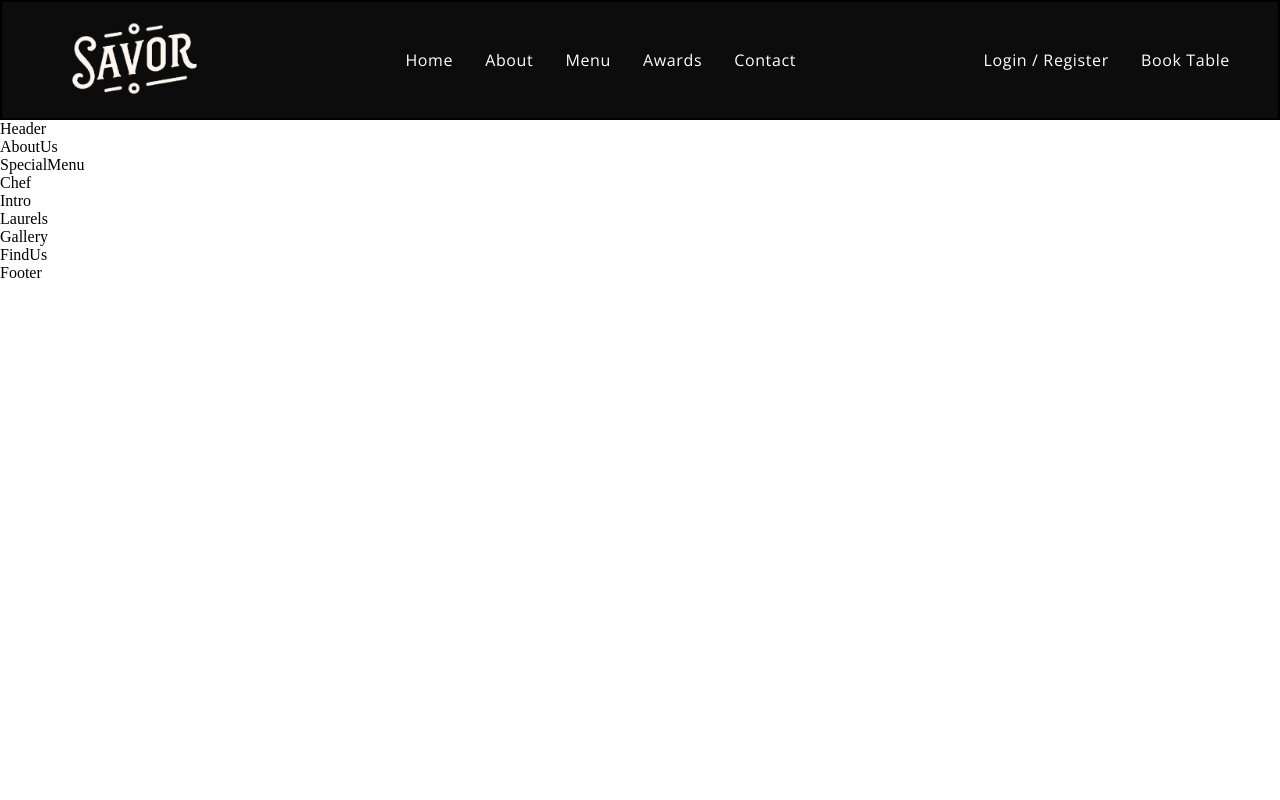
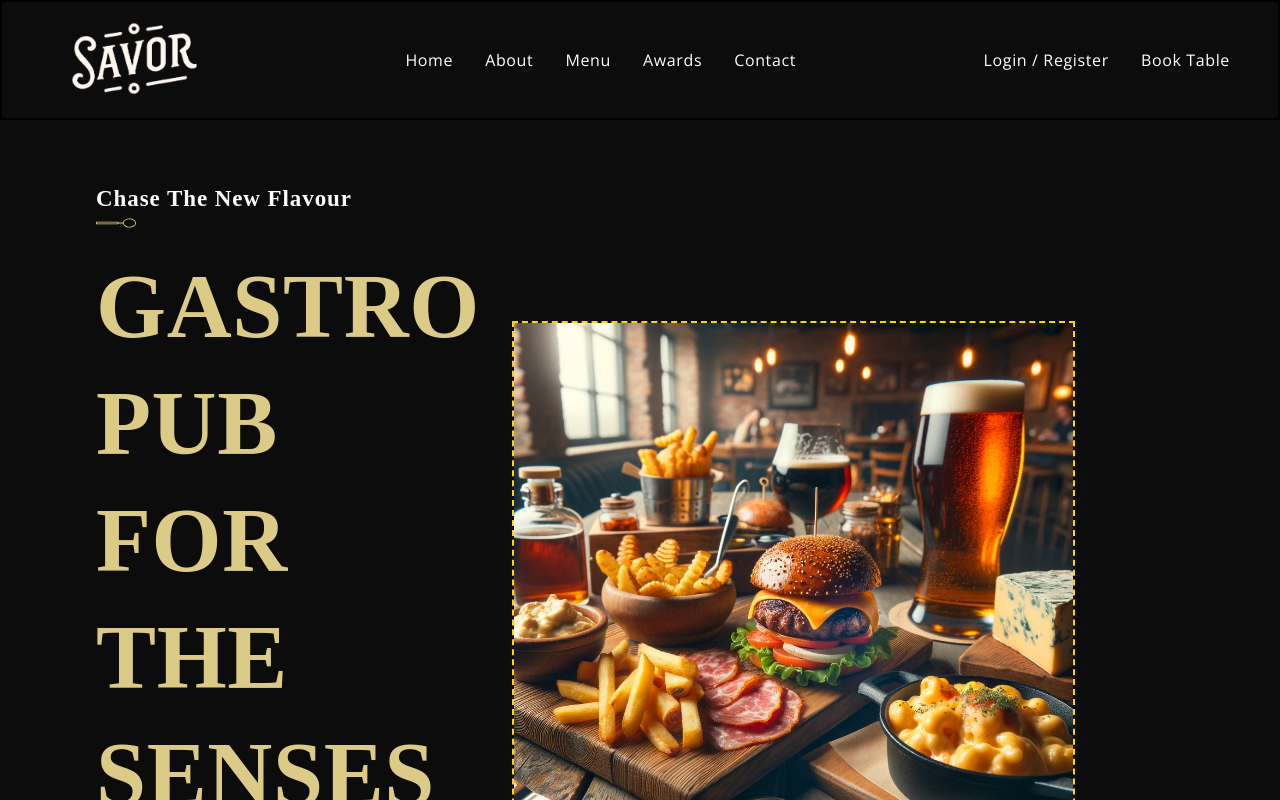
Before and after one commit to devmunro/restaurant, a React (Create React App) app: page / in a window 1280 px wide. Shown: the top 800 px of the page. Built offline with nearby package versions, Linux system fonts and the light colour scheme; a web font is replaced by a local one.

Commit message:
Refactor SubHeading component and add new image to constants

```diff
--- a/src/components/SubHeading/SubHeading.jsx
+++ b/src/components/SubHeading/SubHeading.jsx
@@ -1,8 +1,10 @@
-import React from 'react';
+import React from "react";
+import { images } from "../../constants";
 
-const SubHeading = () => (
-  <div>
-    SubHeading
+const SubHeading = ({title}) => (
+  <div style={{ marginBottom: "1rem" }}>
+    <p className="p__cormorant">{title}</p>
+    <img src={images.spoon} alt="spoon" />
   </div>
 );
 
--- a/src/constants/images.js
+++ b/src/constants/images.js
@@ -21,6 +21,8 @@
 import quote from '../assets/quote.png';
 import gericht from '../assets/gericht.png';
 import savor from '../assets/savor.png';
+import gastro from '../assets/gastro.png';
+
 
 
 export default {
@@ -47,4 +49,5 @@
   quote,
   gericht,
   savor,
+  gastro,
 };
--- a/src/container/Header/Header.css
+++ b/src/container/Header/Header.css
@@ -0,0 +1,17 @@
+.app__header {
+    background-color: var(--color-black);
+}
+
+.app__header-h1 {
+    font-family: var(--font-base);
+    color: var(--color-golden);
+    letter-spacing: 0.04rem;
+    text-transform: uppercase;
+    line-height: 117px;
+    font-size:90px;
+
+}
+
+.app__header-img img {
+   width: 80%;
+}
--- a/src/container/Header/Header.jsx
+++ b/src/container/Header/Header.jsx
@@ -1,10 +1,19 @@
 import React from 'react';
-
+import {images} from '../../constants';
 import './Header.css';
+import { SubHeading } from '../../components';
 
 const Header = () => (
-  <div>
-    Header
+  <div className="app__header app__wrapper section__padding" id="home">
+    <div className='app__wrapper_info'>
+      <SubHeading title="Chase the new flavour"/>
+      <h1 className='app__header-h1'>Gastro Pub for the Senses</h1>
+      <p className='p__opensans' style={{margin: '2rem 0'}}>We are a gastro pub located in the heart of the city. We are the best in town and provide the best food and drinks for our customers.</p>
+  <button type='button' className='custom__button'>Explore Menu</button>
+    </div>
+    <div className='app__header-img'>
+      <img src={images.gastro} alt='header' style={{border: '2px dashed gold', margin: '0 2rem'}}/>
+    </div>
   </div>
 );
 
```
Also changed, not shown: src/assets/gastro.png (added).
